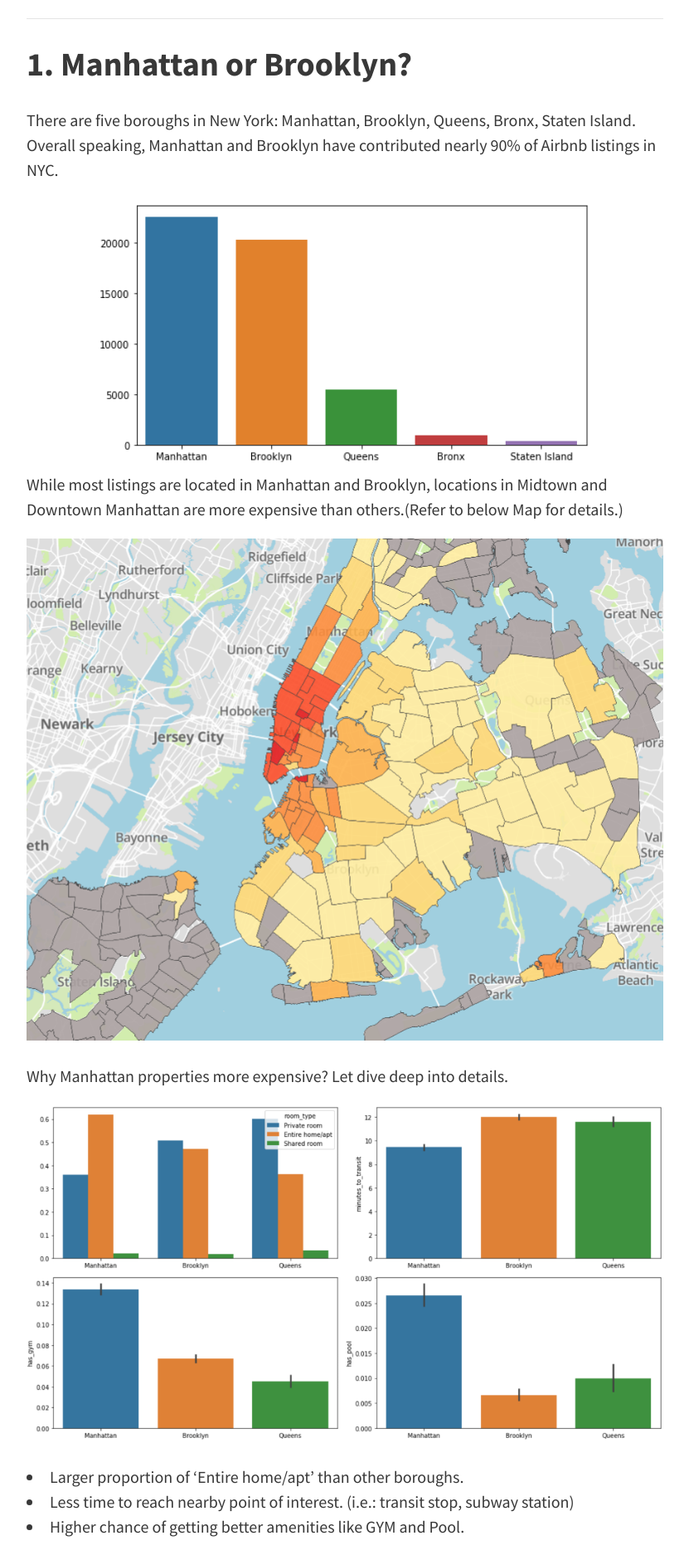
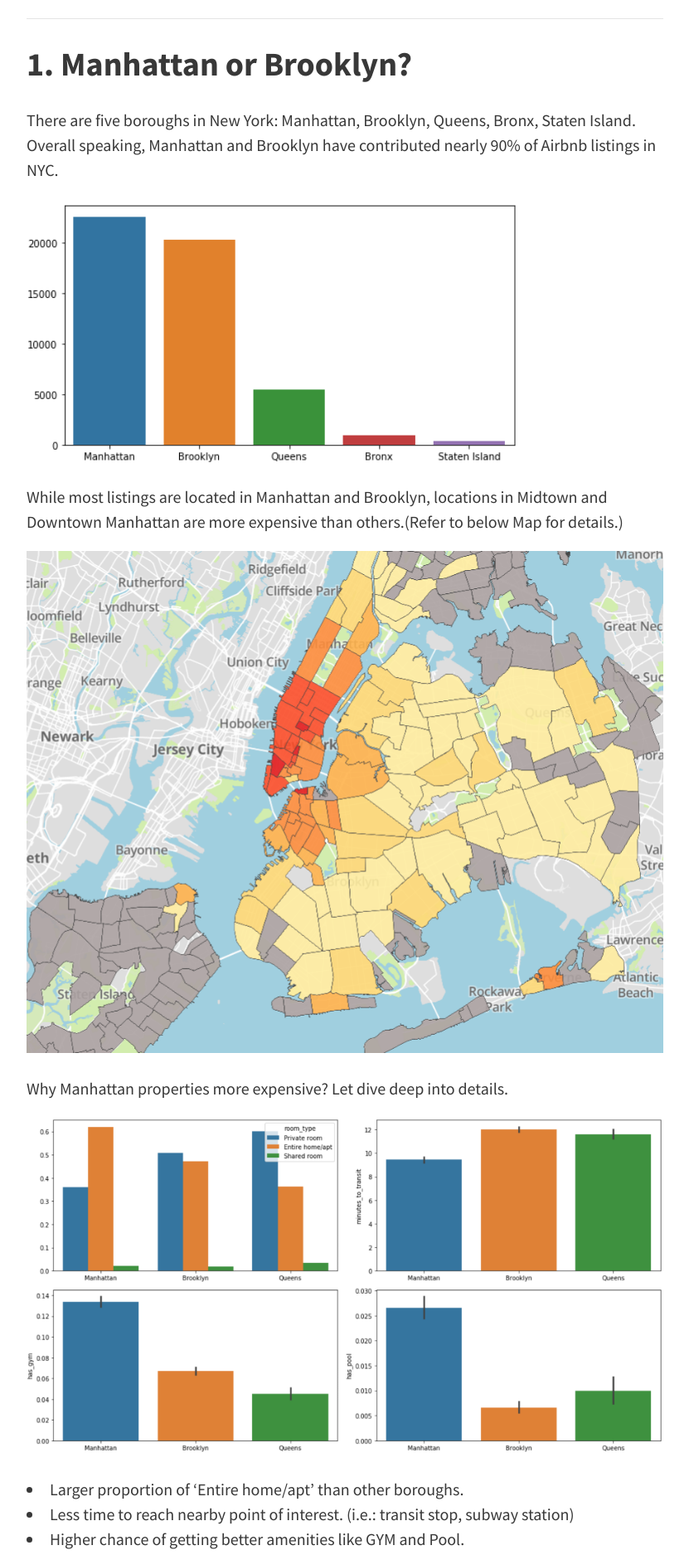
Before and after one commit to tma995/tma995.github.io, a Jekyll site: the page built from _posts/2019-04-09-inside-airbnb-nyc.md, in a window 1280 px wide. Shown: the part 1222-3102 px from the top of the page at 83% size, without its empty margins (224-1055 px from the left). Built offline with Jekyll 4.4.1, drawn with Linux system fonts in a browser that asks for light colours; nearby versions of some CDN libraries; comment, search, counter and statistics services are not loaded.

Commit message:
Update 2019-04-09-inside-airbnb-nyc.md

```diff
--- a/_posts/2019-04-09-inside-airbnb-nyc.md
+++ b/_posts/2019-04-09-inside-airbnb-nyc.md
@@ -21,7 +21,7 @@ However, too many choices could be a disaster sometimes. So today I will analyze
 
 There are five boroughs in New York: Manhattan, Brooklyn, Queens, Bronx, Staten Island. Overall speaking, Manhattan and Brooklyn have contributed nearly 90% of Airbnb listings in NYC.
 
-<div align=center><img src="https://github.com/tma995/tma995.github.io/raw/master/_posts/img/w0.png"></div>
+<img align="center" src="https://github.com/tma995/tma995.github.io/raw/master/_posts/img/w0.png">
 
 While most listings are located in Manhattan and Brooklyn, locations in Midtown and Downtown Manhattan are more expensive than others.(Refer to below Map for details.)
 
```
